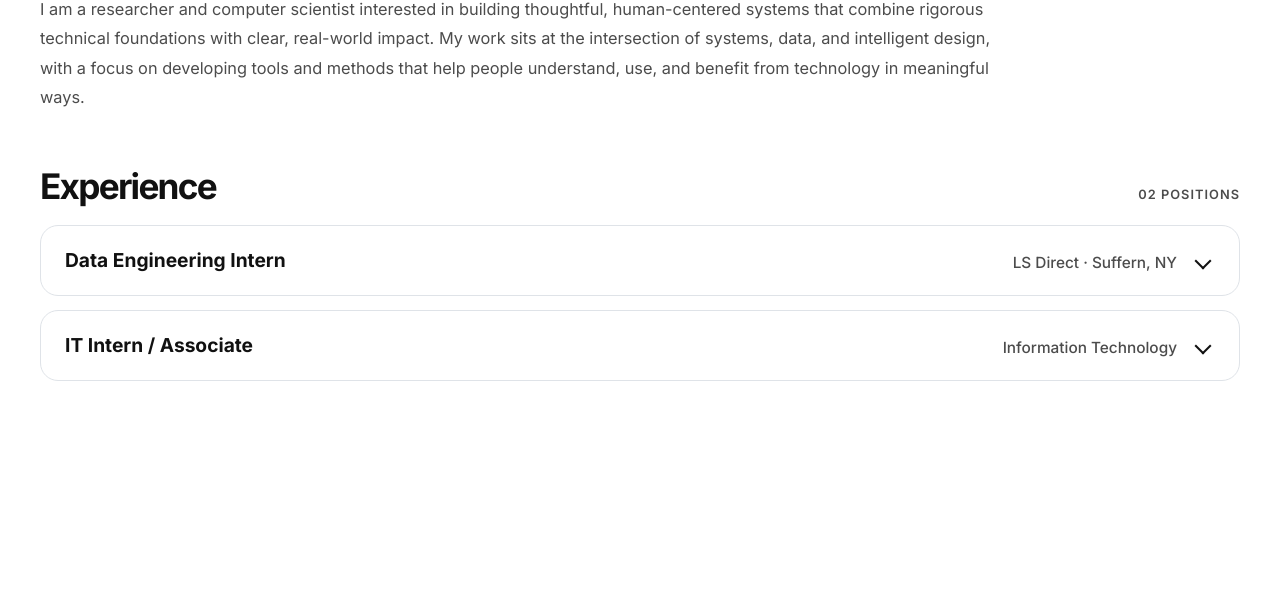
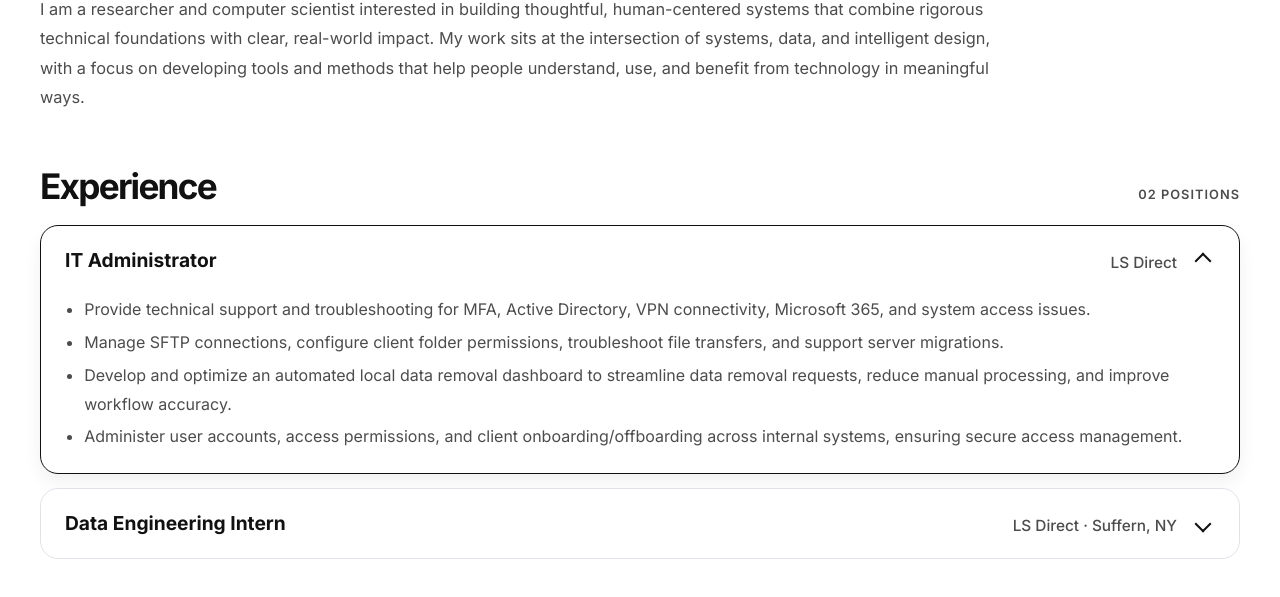
Before and after one commit to Christinaaross/christinaaross.github.io, a plain HTML site: page index.html in a window 1280 px wide. Shown: the part 633-1230 px from the top of the page. Before the commit the page ends 1104 px from the top, so only its background shows below. Drawn offline with Linux system fonts and the light colour scheme.

```diff
--- a/index.html
+++ b/index.html
@@ -69,6 +69,24 @@
           </div>
 
           <div class="experience-list">
+            <details class="experience-item" open>
+              <summary>
+                <div class="summary-main">
+                  <p class="job-title">IT Administrator</p>
+                  <p class="company-line">LS Direct</p>
+                </div>
+                <span class="chevron" aria-hidden="true"></span>
+              </summary>
+              <div class="details-content">
+                <ul>
+                  <li>Provide technical support and troubleshooting for MFA, Active Directory, VPN connectivity, Microsoft 365, and system access issues.</li>
+                  <li>Manage SFTP connections, configure client folder permissions, troubleshoot file transfers, and support server migrations.</li>
+                  <li>Develop and optimize an automated local data removal dashboard to streamline data removal requests, reduce manual processing, and improve workflow accuracy.</li>
+                  <li>Administer user accounts, access permissions, and client onboarding/offboarding across internal systems, ensuring secure access management.</li>
+                </ul>
+              </div>
+            </details>
+
             <details class="experience-item">
               <summary>
                 <div class="summary-main">
@@ -86,24 +104,6 @@
                 </ul>
               </div>
             </details>
-
-            <details class="experience-item">
-              <summary>
-                <div class="summary-main">
-                  <p class="job-title">IT Intern / Associate</p>
-                  <p class="company-line">Information Technology</p>
-                </div>
-                <span class="chevron" aria-hidden="true"></span>
-              </summary>
-              <div class="details-content">
-                <ul>
-                  <li>Supported day-to-day IT operations, troubleshooting technical issues and coordinating solutions for users.</li>
-                  <li>Helped maintain documentation, device support processes, and service requests to improve responsiveness.</li>
-                  <li>Worked with teams to improve system reliability, user support workflows, and operational efficiency.</li>
-                  <li>Technologies: troubleshooting workflows, system support, documentation, and service operations.</li>
-                </ul>
-              </div>
-            </details>
           </div>
         </section>
       </main>
```
